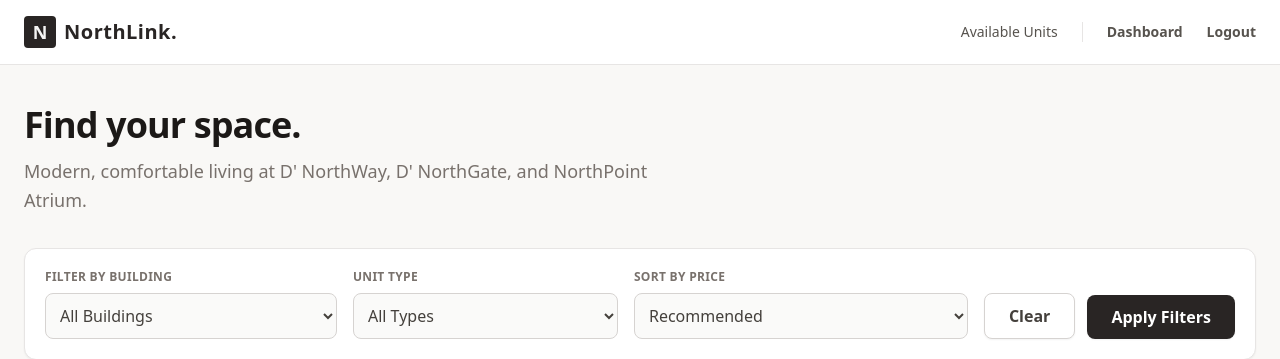
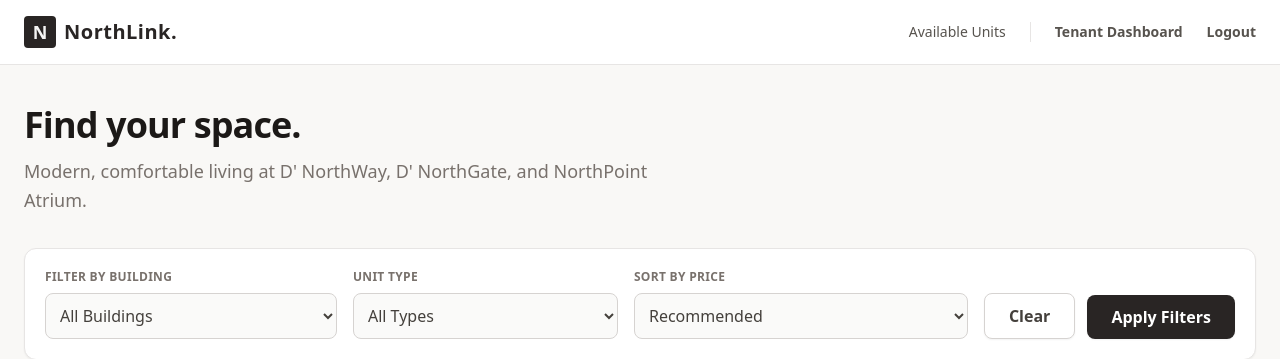
Before and after one commit to phlppdsqtd/NorthLink, a Django app: page / in a window 1280 px wide. Shown: the top 359 px of the page. Run offline with Django 5.2, Linux system fonts and the light colour scheme; the visitor is signed in with stand-in values (Sample User, id 1); data that the repository does not hold is empty; some libraries are stand-ins or nearby versions.

Commit message:
Changed to Tenant Dashboard label

```diff
--- a/templates/base.html
+++ b/templates/base.html
@@ -46,7 +46,7 @@
                         <!-- DASHBOARD -->
                         <a href="{% url 'tenant_dashboard' %}"
                            class="text-stone-600 hover:text-stone-900 transition font-semibold">
-                            Dashboard
+                            Tenant Dashboard
                         </a>
 
                         <!-- LOGOUT -->
```
